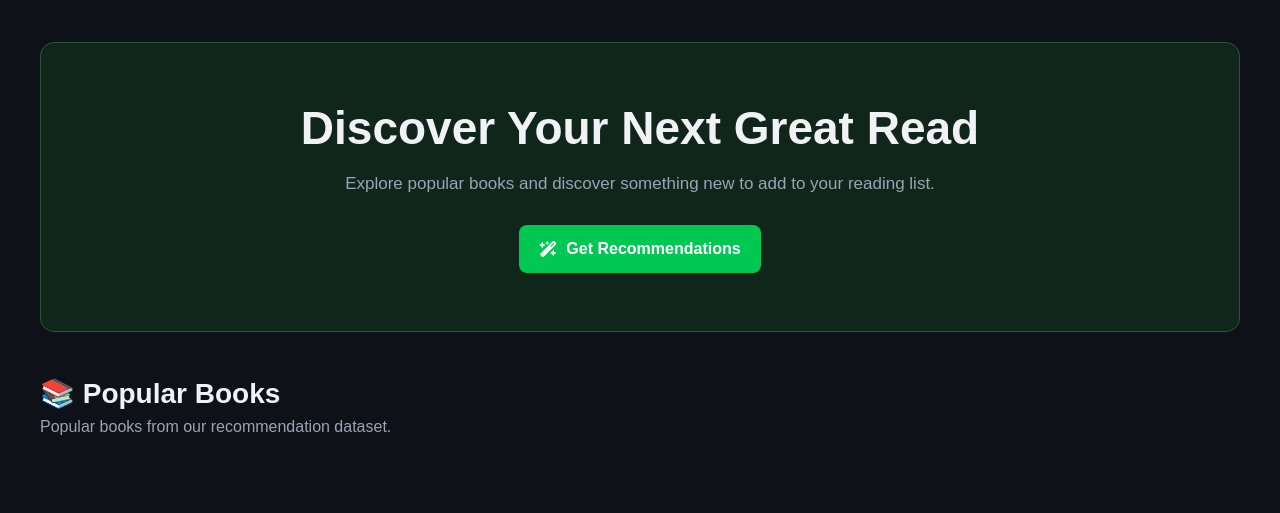
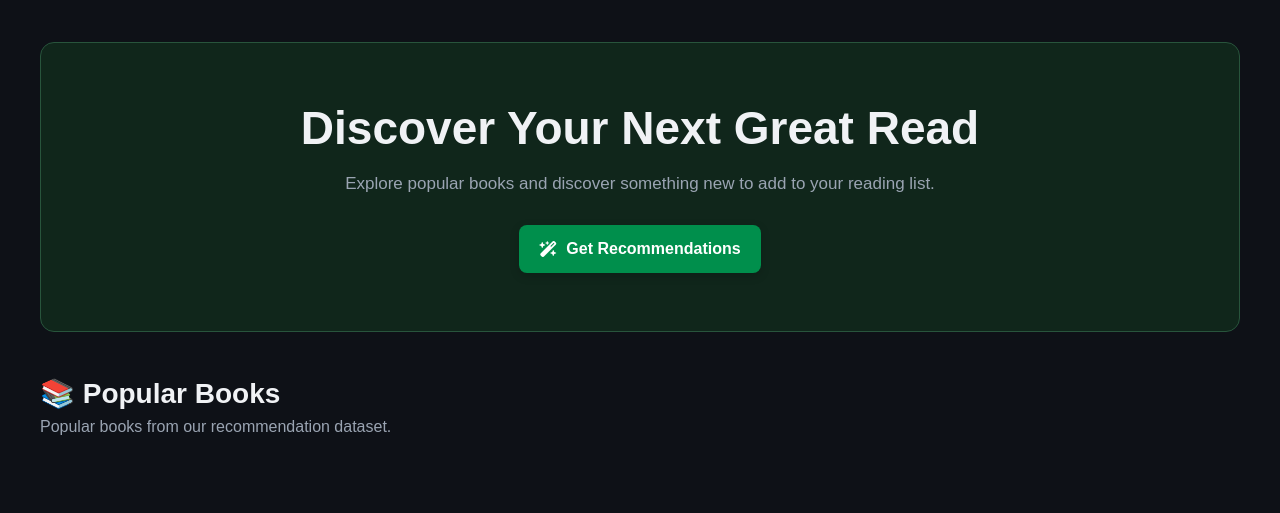
Before and after one commit to arnavj8/Book-Recommender-System, a Flask app: template pythonProject1/templates/index.html in a window 1280 px wide. Shown: the part 64-577 px from the top of the page. Run offline with Flask 3, Linux system fonts and the light colour scheme; the template is opened without the code that fills it, so the values that code supplies are empty; parts of the project's set-up code (start-up, migrations or seed data) failed here and were passed over.

Commit message:
Change button background colors and add shadow effect
Updated button styles with new background colors and added box shadow effect.

```diff
--- a/pythonProject1/templates/index.html
+++ b/pythonProject1/templates/index.html
@@ -180,7 +180,7 @@ body.light-mode .search-panel p {
 
 .primary-btn,
 .search-button {
-    background: var(--accent);
+    background: #008f4c;
     color: white;
     border: none;
     border-radius: 8px;
@@ -194,12 +194,13 @@ body.light-mode .search-panel p {
     gap: 9px;
     padding: 12px 20px;
     text-decoration: none !important;
+    box-shadow: 0 3px 10px rgba(0, 0, 0, 0.18);
     transition: background .2s, transform .2s;
 }
 
 .primary-btn:hover,
 .search-button:hover {
-    background: var(--accent-hover);
+    background: #007a40;
     color: white;
 }
 
```
